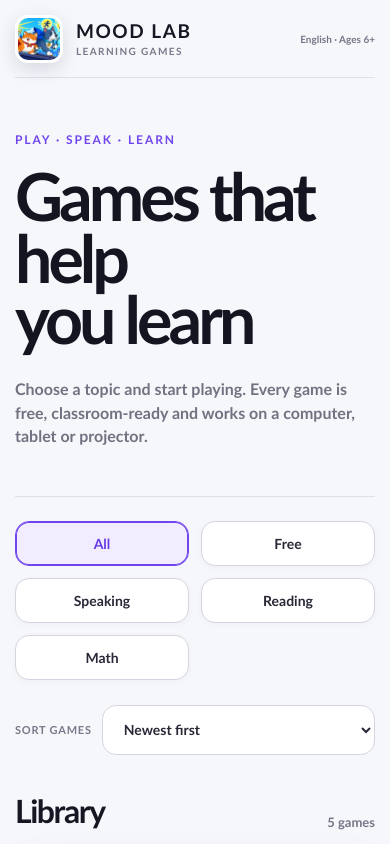
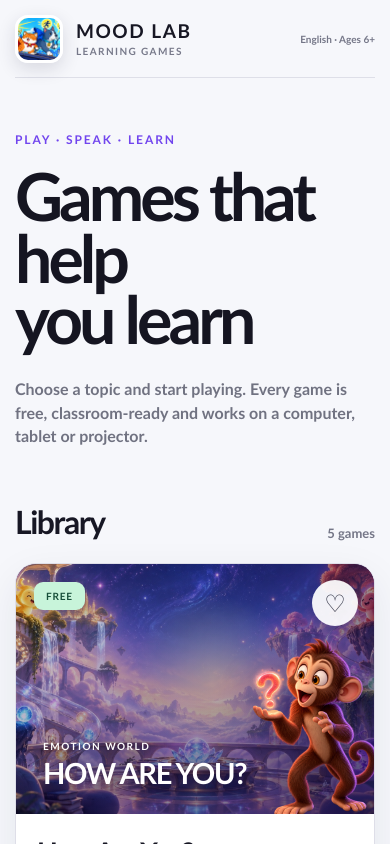
Before and after one commit to itstxaviers-svg/hay, a React (Vite) app: page / in a window 390 px wide. Shown: the top 844 px of the page. Built offline with nearby package versions, Linux system fonts and the light colour scheme.

Commit message:
Remove library filters and sorting

```diff
--- a/src/components/LandingPage.tsx
+++ b/src/components/LandingPage.tsx
@@ -1,20 +1,14 @@
-import { useState } from 'react';
-
 interface LandingPageProps {
   onOpenGame: () => void;
 }
-
-type Filter = 'all' | 'free' | 'speaking' | 'reading' | 'math';
 
 const uiAssets = `${import.meta.env.BASE_URL}assets/ui`;
 const catalogAssets = `${import.meta.env.BASE_URL}assets/catalog`;
 
 export default function LandingPage({ onOpenGame }: LandingPageProps) {
-  const [filter, setFilter] = useState<Filter>('all');
-  const showSpeaking = filter === 'all' || filter === 'free' || filter === 'speaking';
-  const showReading = filter === 'all' || filter === 'free' || filter === 'reading';
-  const showMath = filter === 'all' || filter === 'free' || filter === 'math';
-  const visibleCount = Number(showSpeaking) * 2 + Number(showReading) * 2 + Number(showMath);
+  const showSpeaking = true;
+  const showReading = true;
+  const showMath = true;
 
   return (
     <main className="hub-page">
@@ -35,25 +29,8 @@ export default function LandingPage({ onOpenGame }: LandingPageProps) {
         <p>Choose a topic and start playing. Every game is free, classroom-ready and works on a computer, tablet or projector.</p>
       </section>
 
-      <section className="hub-controls" aria-label="Game filters">
-        <div className="hub-filters">
-          {([
-            ['all', 'All'],
-            ['free', 'Free'],
-            ['speaking', 'Speaking'],
-            ['reading', 'Reading'],
-            ['math', 'Math'],
-          ] as [Filter, string][]).map(([id, label]) => (
-            <button key={id} className={filter === id ? 'active' : ''} onClick={() => setFilter(id)}>{label}</button>
-          ))}
-        </div>
-        <label className="hub-sort">Sort games
-          <select defaultValue="newest"><option value="newest">Newest first</option><option value="az">Name A–Z</option></select>
-        </label>
-      </section>
-
       <section className="hub-library" id="library">
-        <div className="hub-library-heading"><h2>Library</h2><span>{visibleCount} {visibleCount === 1 ? 'game' : 'games'}</span></div>
+        <div className="hub-library-heading"><h2>Library</h2><span>5 games</span></div>
         <div className="hub-grid">
           {showSpeaking && (
             <article className="hub-card">
@@ -136,7 +113,6 @@ export default function LandingPage({ onOpenGame }: LandingPageProps) {
             </article>
           )}
         </div>
-        {visibleCount === 0 && <p className="hub-empty">No games found.</p>}
       </section>
 
       <footer className="hub-footer"><span><b>MOOD LAB</b> · Learning games for young English speakers</span><span>Free to play</span></footer>
--- a/src/styles/global.css
+++ b/src/styles/global.css
@@ -156,13 +156,6 @@ button:focus-visible, input:focus-visible { outline: 4px solid #358cdd; outline-
 .hub-intro h1 { max-width: 920px; margin: 0; color: #151521; font-size: clamp(58px, 7.2vw, 104px); line-height: .93; letter-spacing: -.06em; }
 .hub-intro > p:last-child { max-width: 820px; margin: 27px 0 0; color: #707281; font-size: clamp(17px, 1.55vw, 22px); line-height: 1.48; font-weight: 700; }
 
-.hub-controls { width: min(1380px, calc(100% - 48px)); margin: auto; padding: 24px 0 38px; display: flex; align-items: center; justify-content: space-between; gap: 25px; border-top: 1px solid #dedfe8; }
-.hub-filters { display: flex; gap: 12px; flex-wrap: wrap; }
-.hub-filters button { min-height: 50px; padding: 0 22px; border: 1px solid #d5d5e0; border-radius: 14px; color: #282837; background: white; font-size: 14px; font-weight: 1000; cursor: pointer; box-shadow: 0 2px 7px rgba(34,35,65,.03); }
-.hub-filters button.active { border-color: #7145ee; color: #6639e5; background: #f1edff; box-shadow: inset 0 0 0 1px #7145ee; }
-.hub-sort { display: flex; align-items: center; gap: 10px; color: #77798a; font-size: 11px; font-weight: 900; text-transform: uppercase; letter-spacing: .07em; }
-.hub-sort select { min-width: 190px; height: 50px; padding: 0 42px 0 17px; border: 1px solid #d5d5e0; border-radius: 14px; color: #282837; background: white; font-family: inherit; font-size: 14px; font-weight: 900; }
-
 .hub-library { width: min(1380px, calc(100% - 48px)); margin: auto; padding: 6px 0 90px; }
 .hub-library-heading { margin-bottom: 22px; display: flex; align-items: end; justify-content: space-between; }
 .hub-library-heading h2 { margin: 0; font-size: clamp(32px, 3vw, 45px); letter-spacing: -.045em; }
@@ -205,12 +198,10 @@ button:focus-visible, input:focus-visible { outline: 4px solid #358cdd; outline-
 @media (max-width: 820px) {
   .hub-grid { grid-template-columns: 1fr; }
   .hub-card-cover { height: auto; aspect-ratio: 16 / 9; }
-  .hub-controls { align-items: stretch; flex-direction: column; }
-  .hub-sort { align-self: flex-end; }
 }
 
 @media (max-width: 560px) {
-  .hub-header, .hub-intro, .hub-controls, .hub-library { width: calc(100% - 30px); }
+  .hub-header, .hub-intro, .hub-library { width: calc(100% - 30px); }
   .hub-header { min-height: 78px; }
   .hub-brand > img { width: 48px; height: 48px; border-radius: 13px; }
   .hub-nav a { display: none; }
@@ -218,11 +209,6 @@ button:focus-visible, input:focus-visible { outline: 4px solid #358cdd; outline-
   .hub-intro { padding: 54px 0 48px; }
   .hub-intro h1 { font-size: clamp(52px, 17vw, 76px); }
   .hub-intro > p:last-child { font-size: 16px; }
-  .hub-controls { padding-bottom: 30px; }
-  .hub-filters { display: grid; grid-template-columns: repeat(2, 1fr); }
-  .hub-filters button { min-height: 45px; padding-inline: 14px; }
-  .hub-sort { width: 100%; justify-content: space-between; }
-  .hub-sort select { min-width: 0; flex: 1; }
   .hub-card { border-radius: 21px; }
   .hub-card-cover { height: 250px; aspect-ratio: auto; }
   .hub-cover-character { right: -2%; }
```
